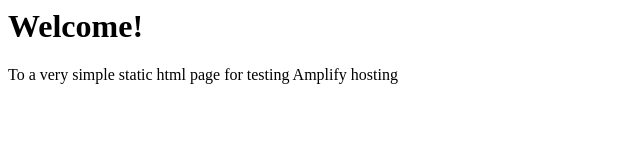
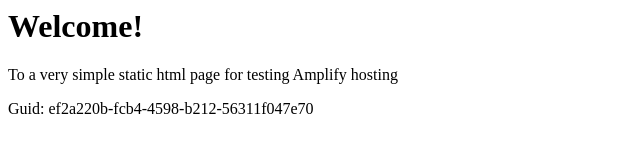
Before and after one commit to aws-aemilia-sfo/Github-PR-Commit-Integration-Test-DoNotTouch-v1-prod-us-west-1, a website: page src/index.html in a window 1280 px wide. Shown: the whole page, without its empty margins (0-640 px from the left). Drawn offline with Linux system fonts and the light colour scheme.

Commit message:
commit from integ tests

```diff
--- a/src/index.html
+++ b/src/index.html
@@ -1,3 +1,5 @@
+
+
 <html lang="en">
 
 <head>
@@ -10,6 +12,6 @@
 <body>
     <h1>Welcome!</h1>
     <p>To a very simple static html page for testing Amplify hosting</p>
-</body>
+    <p>Guid: ef2a220b-fcb4-4598-b212-56311f047e70</p></body>
 
 </html>
```
